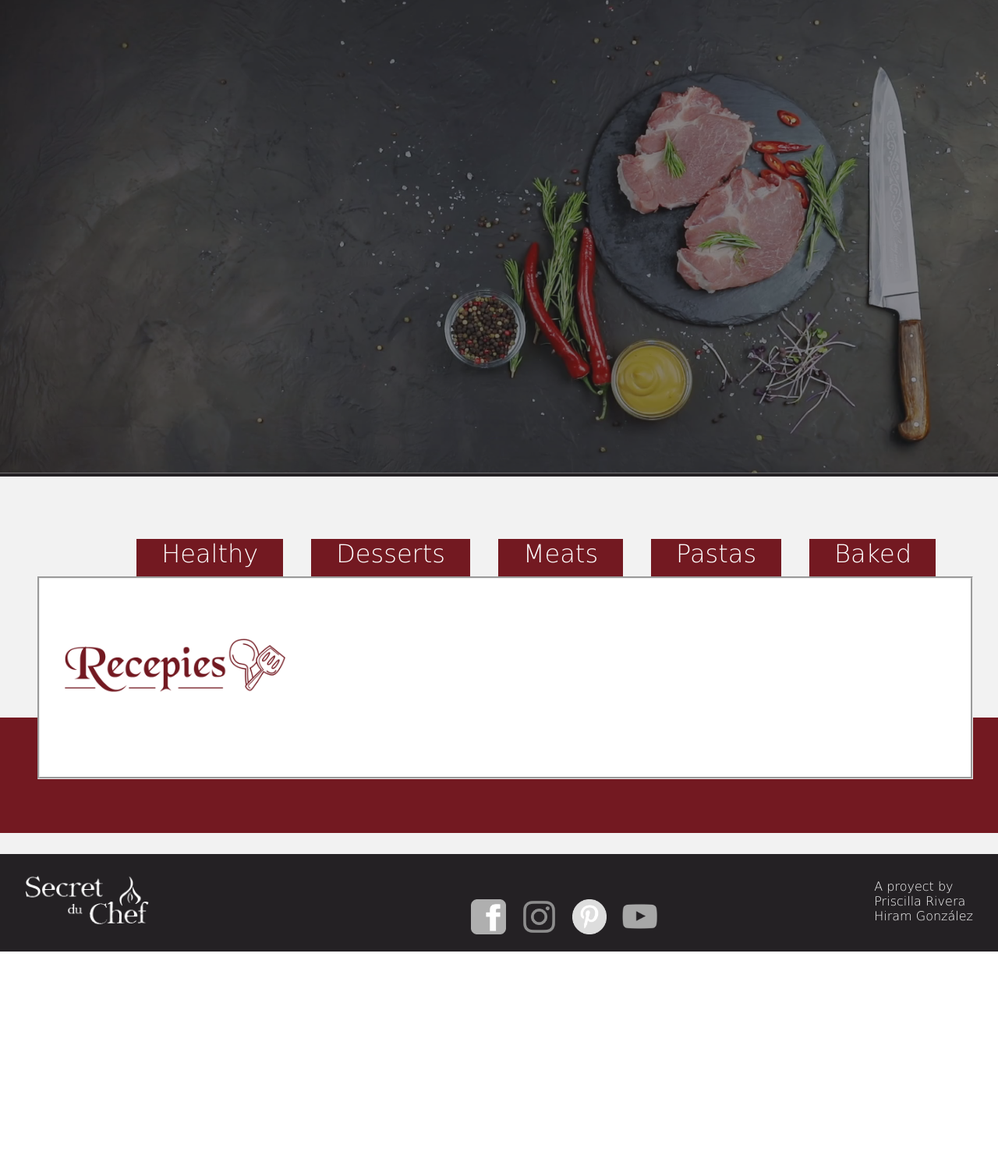
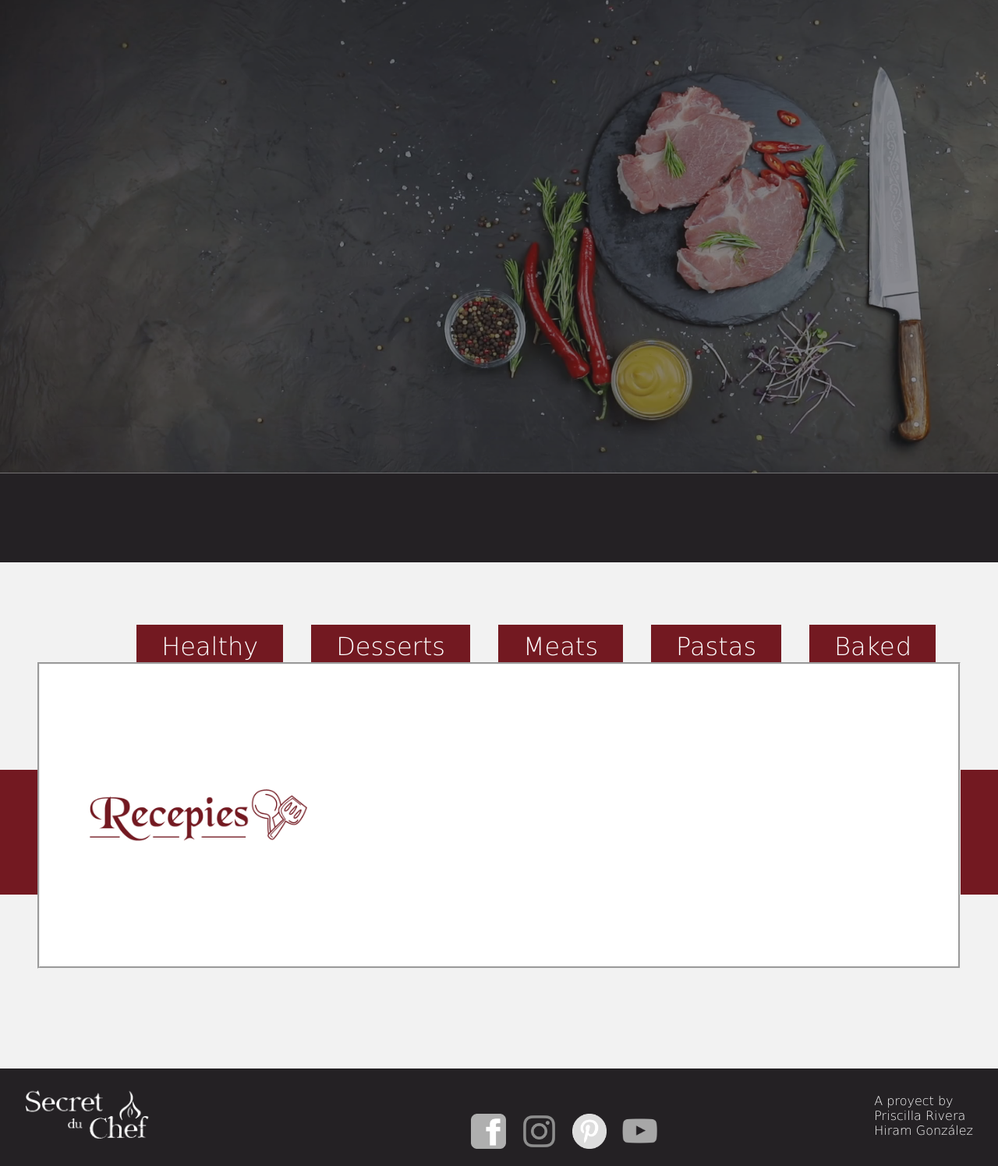
Before and after one commit to PriRivera/Proyecto-final, a PHP site: page / in a window 1280 px wide. Shown: the part 53-1548 px from the top of the page at 78% size. Before the commit the page ends 1273 px from the top, so only its background shows below. Run offline with PHP 8.4, Linux system fonts and the light colour scheme.

Commit message:
Cambios de animacion en menu 2
Sub-Menu item hover funciona
Algunos margenes corregidos
Barraroja reajustada pero no me gusta como lo hice (revisar)

```diff
--- a/css/style.css
+++ b/css/style.css
@@ -44,13 +44,14 @@ body{
 }
 .main-background__container{
     background-color: #242124;
+    height: 722px; /*Esto no es una reparacion optima (Preguntar al profesor)*/
 }
 .main-background__img{
     width: 100%;
     opacity: .5;
 }
 .sub-menu{
-    margin: 4em;
+    margin: 4em 4em 0em 0em;
     float: right;
 }
 .sub-menu_item{
@@ -60,30 +61,40 @@ body{
     height: 3em;
 }
 .sub-menu_link{
+    display: block;
+    position: relative;
     margin: 1em;
+    top: -.7em;
     text-decoration: none;
     font-family: 'Dejavu-Sans';
     font-size: 2em;
     color: #fff;
 }
+.sub-menu_item:hover{
+    height: 4em;
+    position: relative;
+    top: -1em;
+}
 .main-recipies{
-    margin: 8em 2em 6em 3em;
+    margin: 8em 3em;
     padding: 2em;
     display: block;
     border-style: groove;
     background: #fff;
 }
 .recipe-img{
+    display: block;
+    margin: 8em 2em;
     width: 25%;
 }
 .red-block{
+    position: absolute;
+    z-index: -1;
+    width: 100%;
+    height: 10em;
+    top: 65em;
+    left: 0px;
     background: #731921;
-    width: 100%;
-    height: 148px;
-    z-index: -1;
-    position: absolute;
-    top: 973px;
-    left: 0px;
 }
 .main-footer{
     background:#242124;
--- a/index.html
+++ b/index.html
@@ -30,9 +30,8 @@
     </ul>
     <div class="main-recipies">
         <img class="recipe-img" src="img/recipies.png" alt="recepies">
-        <br><br><br><br><br>
+        <div class="red-block"></div>
      </div>
-    <div class="red-block"></div>
 </body>
 <footer class="main-footer">
     <img class="footer-logo" src="img/logo.png" alt="Secret du Chef's logo">
```
